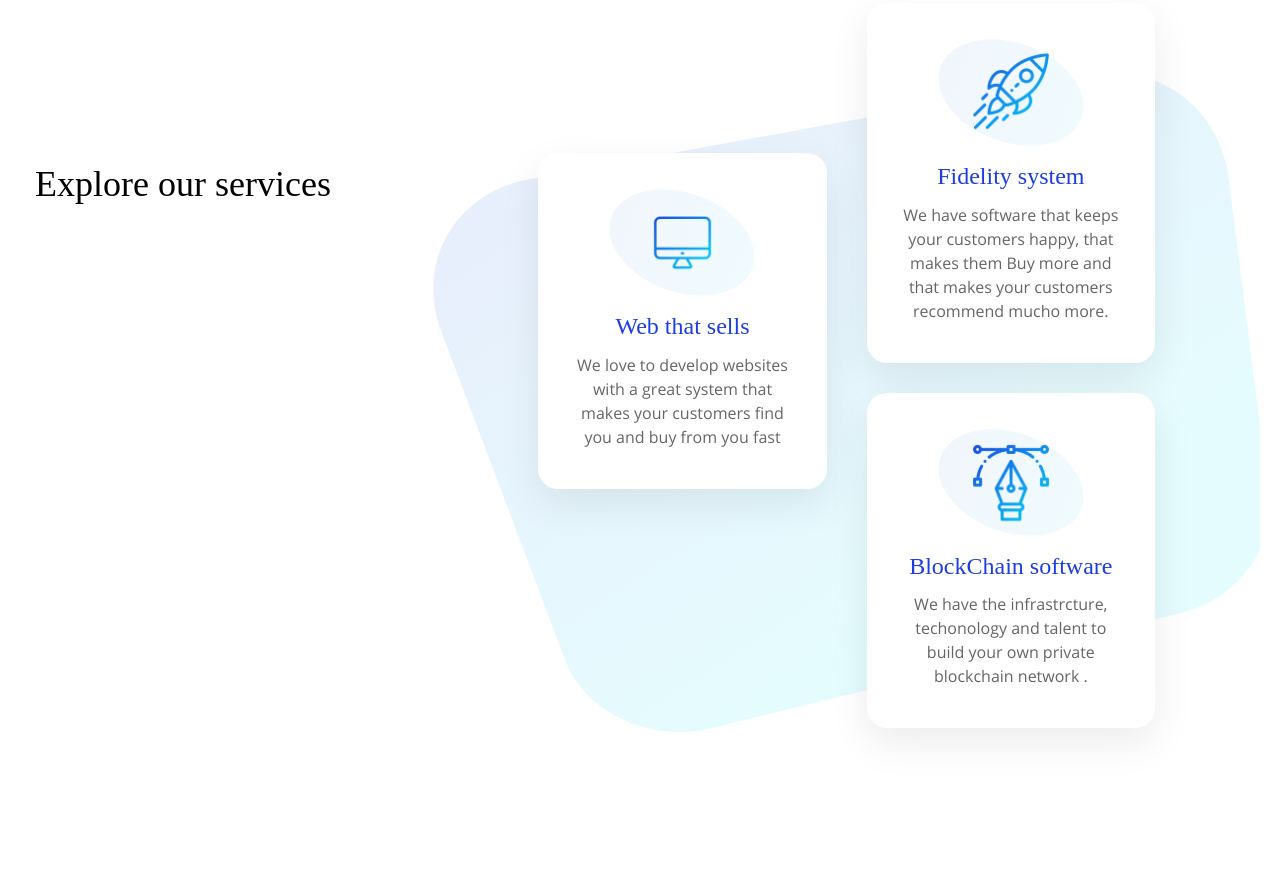
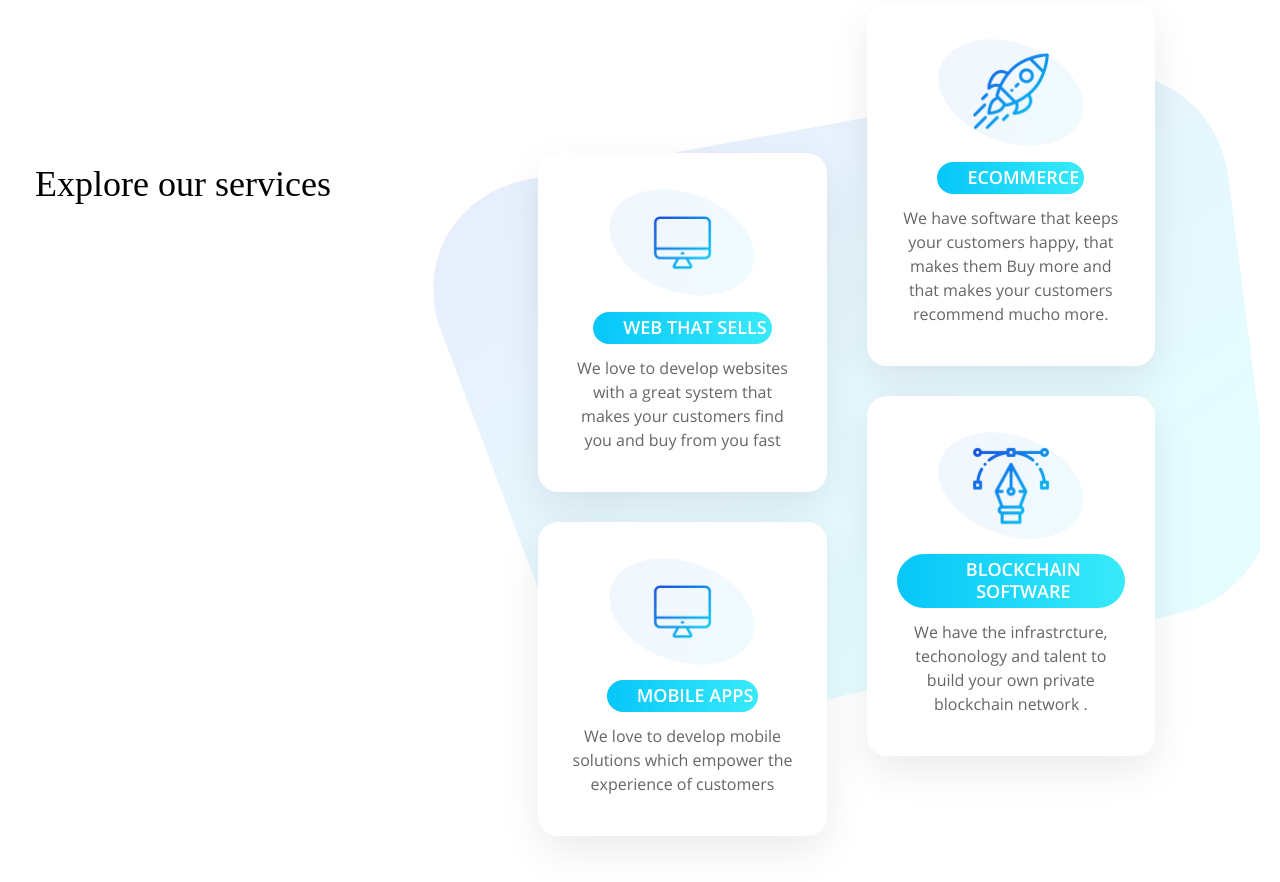
Before and after one commit to Benrhu/Startup-Web, a plain HTML site: page index.html in a window 1280 px wide. Shown: the part 1356-2238 px from the top of the page. Drawn offline with Linux system fonts and the light colour scheme; a script that the page names is missing; a web font is replaced by a local one.

Commit message:
Services section updated

```diff
--- a/index.html
+++ b/index.html
@@ -99,11 +99,6 @@
             <div class="row">
                 <div class="col-lg-4">
                     <h2> Explore our services </h2>
-                    <!-- <p> Nunc sodales lobortis arcu, sit amet venenatis erat placerat a. Donec lacinia magna nulla,
-                        cursus
-                        impediet augue egestas id. Suspendisse dolor lectus, pellentesque quis tincidunt ac, dictum id
-                        neque. </p>
-                    <a href="#">All Services <i class="fa fa-angle-right" aria-hidden="true"></i></a> -->
                 </div>
                 <div class="col-lg-8">
                     <svg id="bg-services" width="100%" viewBox="0 0 1000 800">
@@ -116,16 +111,25 @@
                         <path fill-rule="evenodd" opacity="0.102" fill="url(#PSgrad_02)"
                             d="M801.878,3.146 L116.381,128.537 C26.052,145.060 -21.235,229.535 9.856,312.073 L159.806,710.157 C184.515,775.753 264.901,810.334 338.020,792.380 L907.021,652.668 C972.912,636.489 1019.383,573.766 1011.301,510.470 L962.013,124.412 C951.950,45.594 881.254,-11.373 801.878,3.146 Z" />
                     </svg>
+
                     <div class="row">
-
                         <div class="col">
                             <div class="card text-center">
                                 <div class="oval"><img class="card-img-top" src="/src/images/web-design.png" alt="">
                                 </div>
                                 <div class="card-body">
-                                    <h3 class="card-title">Web that sells</h3>
+                                    <h3 class="card-title"> <a target="_blank" href="https://buy.stripe.com/9AQ7vr5No7kR2rK6oo">Web that sells</a></h3>
                                     <p class="card-text">We love to develop websites with a great system that makes your
                                         customers find you and buy from you fast</p>
+                                </div>
+                            </div>
+
+                            <div class="card text-center">
+                                <div class="oval"><img class="card-img-top" src="/src/images/web-design.png" alt="">
+                                </div>
+                                <div class="card-body">
+                                    <h3 class="card-title"> <a target="_blank" href="https://buy.stripe.com/cN22b7a3E20x2rK28a">Mobile apps</a></h3>
+                                    <p class="card-text">We love to develop mobile solutions which empower the experience of customers</p>
                                 </div>
                             </div>
                         </div>
@@ -134,7 +138,7 @@
                             <div class="card text-center">
                                 <div class="oval"><img class="card-img-top" src="/src/images/seo.png" alt=""></div>
                                 <div class="card-body">
-                                    <h3 class="card-title">Fidelity system</h3>
+                                    <h3 class="card-title"> <a target="_blank" href="https://buy.stripe.com/7sI8zvejU0Wt4zSaEF">eCommerce</a></h3>
                                     <p class="card-text">We have software that keeps your customers happy, that makes
                                         them Buy more and that makes your customers recommend mucho more.</p>
                                 </div>
@@ -145,7 +149,7 @@
                                         alt="">
                                 </div>
                                 <div class="card-body">
-                                    <h3 class="card-title">BlockChain software</h3>
+                                    <h3 class="card-title"> <a target="_blank" href="https://buy.stripe.com/bIY5nja3E48F0jC7sv">BlockChain software</a></h3>
                                     <p class="card-text">We have the infrastrcture, techonology and talent to build your
                                         own private blockchain network .</p>
                                 </div>
```
